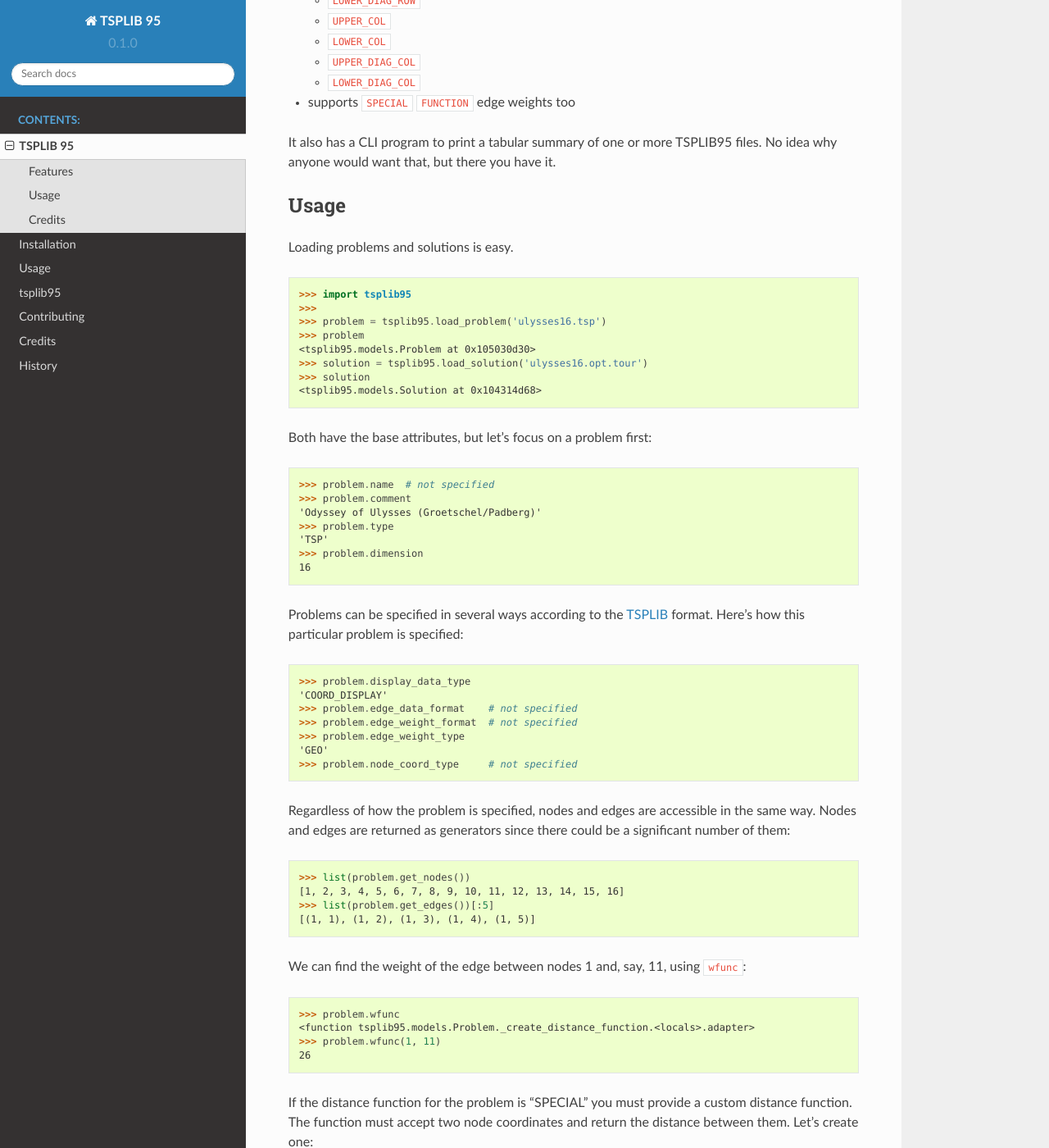
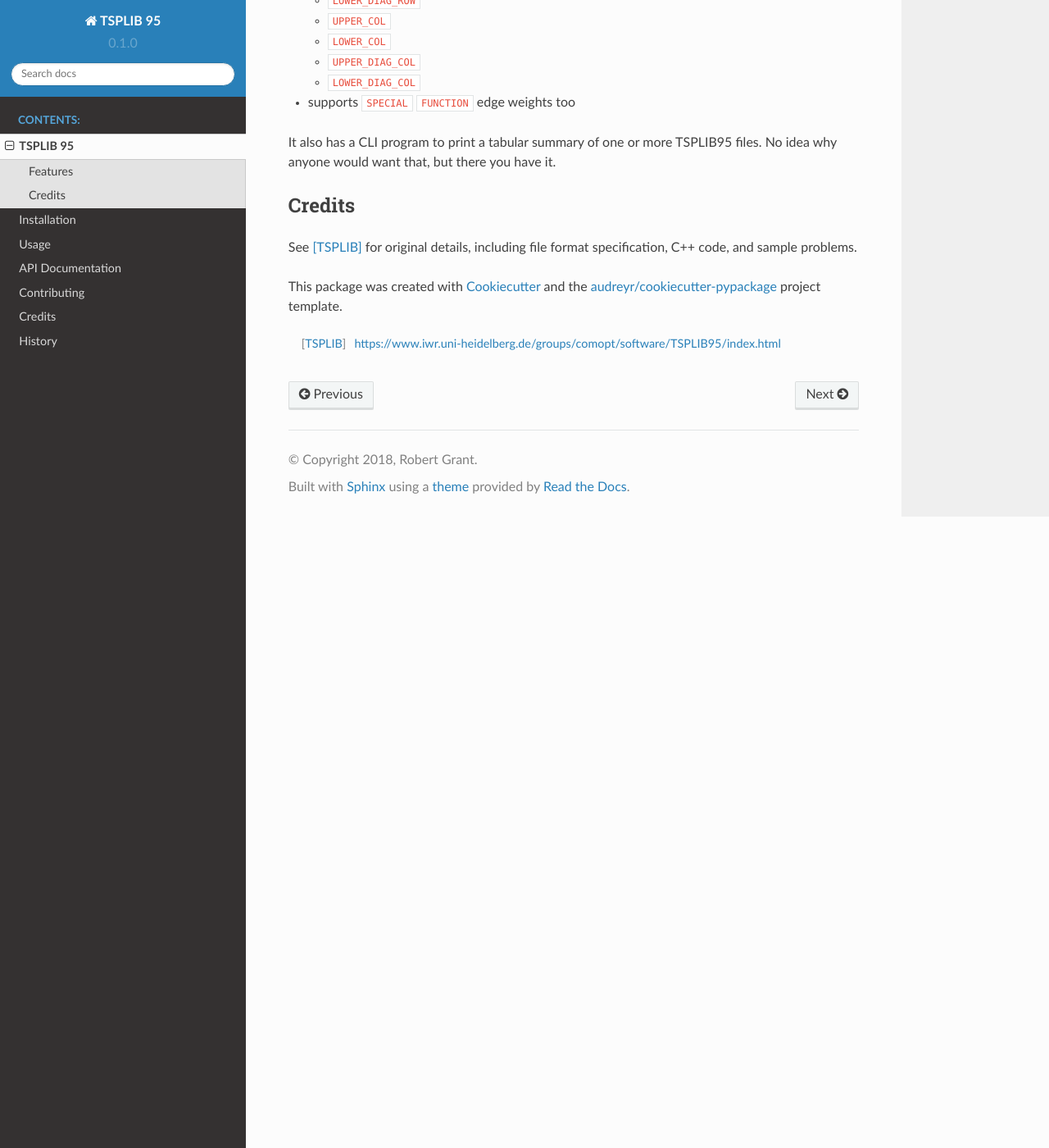
Before and after one commit to rhgrant10/tsplib95, a Sphinx documentation site: the page built from docs/readme.rst, in a window 1280 px wide and 1400 px high, scrolled down 1009 px. Shown: the whole window at 82% size. Built offline with Sphinx 7.4.7 and the Read the Docs theme 2.0.0, drawn with Linux system fonts in a browser that asks for light colours; some of the changed text lies outside the part shown.

Commit message:
Fix module documentation

```diff
--- a/README.rst
+++ b/README.rst
@@ -60,124 +60,14 @@ Features
 It also has a CLI program to print a tabular summary of one or more TSPLIB95 files. No idea why anyone would want that, but there you have it.
 
 
-Usage
------
-
-Loading problems and solutions is easy.
-
-.. code-block:: python
-
-    >>> import tsplib95
-    >>>
-    >>> problem = tsplib95.load_problem('ulysses16.tsp')
-    >>> problem
-    <tsplib95.models.Problem at 0x105030d30>
-    >>> solution = tsplib95.load_solution('ulysses16.opt.tour')
-    >>> solution
-    <tsplib95.models.Solution at 0x104314d68>
-
-
-Both have the base attributes, but let's focus on a problem first:
-
-.. code-block:: python
-
-    >>> problem.name  # not specified
-    >>> problem.comment
-    'Odyssey of Ulysses (Groetschel/Padberg)'
-    >>> problem.type
-    'TSP'
-    >>> problem.dimension
-    16
-
-
-Problems can be specified in several ways according to the TSPLIB_ format. Here's how this particular problem is specified:
-
-.. code-block:: python
-
-    >>> problem.display_data_type
-    'COORD_DISPLAY'
-    >>> problem.edge_data_format    # not specified
-    >>> problem.edge_weight_format  # not specified
-    >>> problem.edge_weight_type
-    'GEO'
-    >>> problem.node_coord_type     # not specified
-
-Regardless of how the problem is specified, nodes and edges are accessible in the same way. Nodes and edges are returned as generators since there could be a significant number of them:
-
-.. code-block:: python
-
-    >>> list(problem.get_nodes())
-    [1, 2, 3, 4, 5, 6, 7, 8, 9, 10, 11, 12, 13, 14, 15, 16]
-    >>> list(problem.get_edges())[:5]
-    [(1, 1), (1, 2), (1, 3), (1, 4), (1, 5)]
-
-We can find the weight of the edge between nodes 1 and, say, 11, using ``wfunc``:
-
-.. code-block:: python
-
-    >>> problem.wfunc
-    <function tsplib95.models.Problem._create_distance_function.<locals>.adapter>
-    >>> problem.wfunc(1, 11)
-    26
-
-If the distance function for the problem is "SPECIAL" you must provide a custom distance function. The function must accept two node coordinates and return the distance between them. Let's create one:
-
-.. code-block:: python
-
-    >>> import random
-    >>> import math
-    >>>
-    >>> def euclidean_2d_jitter(a, b):
-    ...     x1, y1 = a
-    ...     x2, y2 = b
-    ...     dist = math.sqrt((x2 - x1) ** 2 + (y2 - y1) ** 2)
-    ...     return dist * random.random() * 2
-    ...
-
-Of course, you may want to leverage the existing distance functions:
-
-.. code-block:: python
-
-    >>> from tsplib95 import distances
-    >>>
-    >>> def euclidean_jitter(a, b):
-    ...    dist = distances.euclidean(a, b)  # works for n-dimensions
-    ...    return dist * random.random() * 2
-    ...
-
-You can either provide that function at load time or you can also set it on an existing ``Problem`` instance:
-
-.. code-block:: python
-
-    >>> problem = tsplib95.load_problem('example.tsp', special=euclidean_2d_jitter)
-    >>> problem.special = euclidean_jitter
-
-Note that setting the special function on a problem that has explicit edge weights has no effect.
-
-You can get a ``networkx.Graph`` instance from the problem:
-
-.. code-block:: python
-
-    >>> G = problem.get_graph()
-    >>> G.nodes
-    NodeView((1, 2, 3, 4, 5, 6, 7, 8, 9, 10, 11, 12, 13, 14, 15, 16))
-
-And you can trace the tours found in a ``Solution``:
-
-.. code-block:: python
-
-    >>> solution = tsplib95.load_solution('ulysses16.opt.tour')
-    >>> problem.trace_tours(solution)
-    [73]
-
-
 Credits
 -------
 
-See TSPLIB_ for original details, including file format specification, C++ code, and sample problems.
+See [TSPLIB]_ for original details, including file format specification, C++ code, and sample problems.
 
 This package was created with Cookiecutter_ and the `audreyr/cookiecutter-pypackage`_ project template.
 
 .. _Cookiecutter: https://github.com/audreyr/cookiecutter
 .. _`audreyr/cookiecutter-pypackage`: https://github.com/audreyr/cookiecutter-pypackage
-.. _TSPLIB: https://www.iwr.uni-heidelberg.de/groups/comopt/software/TSPLIB95/index.html
+
+.. [TSPLIB] https://www.iwr.uni-heidelberg.de/groups/comopt/software/TSPLIB95/index.html
```
Also changed, not shown: other parts of README.rst (+1 -1 lines), docs/modules.rst (+40 -5 lines), docs/tsplib95.rst (deleted, +0 -62 lines), docs/usage.rst (+108 -0 lines), 1 other file.
